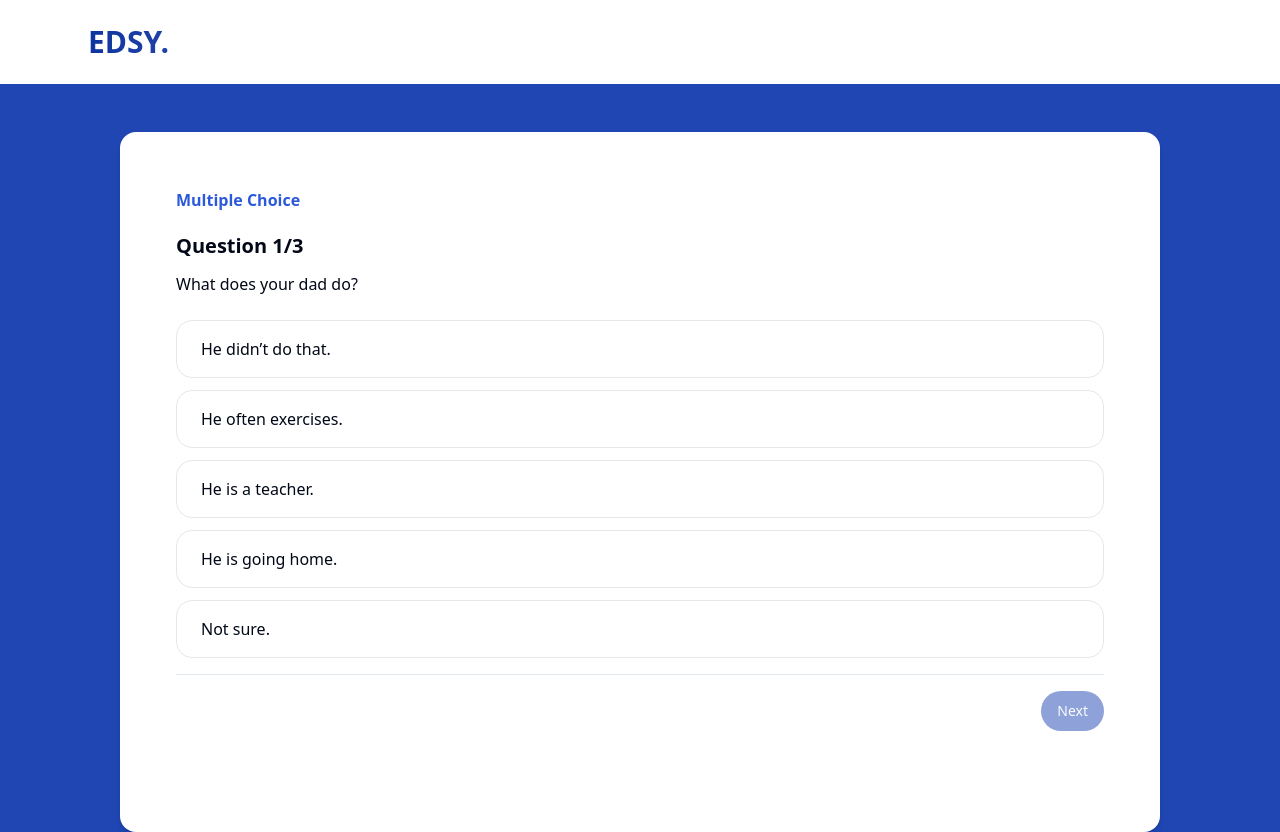
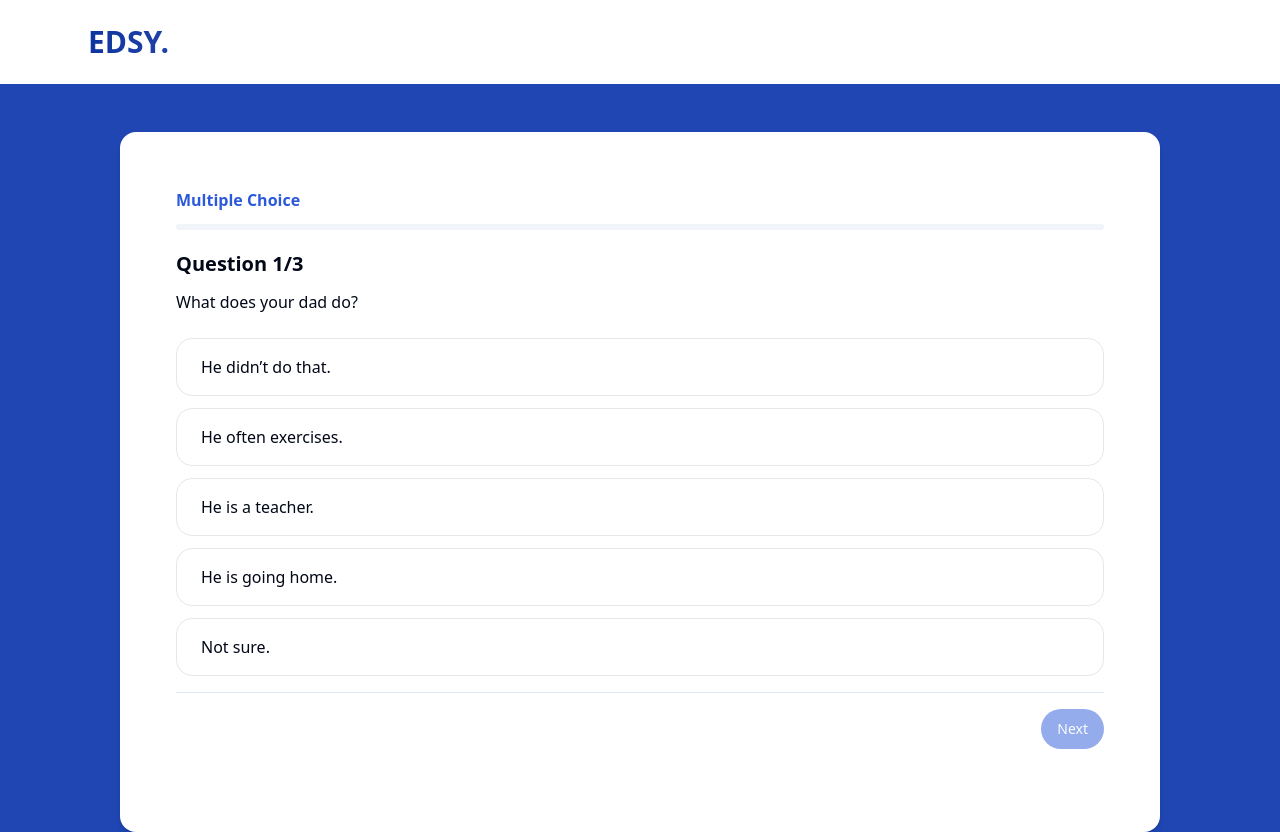
Before and after one commit to bossthanawat/edsy-assignment, a React (Vite) app: page /question in a window 1280 px wide. Built offline with nearby package versions, Linux system fonts and the light colour scheme; a web font is replaced by a local one.

Commit message:
Add Progress

```diff
--- a/package.json
+++ b/package.json
@@ -11,6 +11,7 @@
   },
   "dependencies": {
     "@hookform/resolvers": "^3.3.4",
+    "@radix-ui/react-progress": "^1.0.3",
     "@radix-ui/react-slot": "^1.0.2",
     "class-variance-authority": "^0.7.0",
     "clsx": "^2.1.1",
--- /dev/null
+++ b/src/components/ui/progress.tsx
@@ -0,0 +1,26 @@
+import * as React from "react";
+import * as ProgressPrimitive from "@radix-ui/react-progress";
+
+import { cn } from "@/lib/utils";
+
+const Progress = React.forwardRef<
+  React.ElementRef<typeof ProgressPrimitive.Root>,
+  React.ComponentPropsWithoutRef<typeof ProgressPrimitive.Root>
+>(({ className, value, ...props }, ref) => (
+  <ProgressPrimitive.Root
+    ref={ref}
+    className={cn(
+      "relative h-[6px] w-full overflow-hidden rounded-full bg-secondary",
+      className
+    )}
+    {...props}
+  >
+    <ProgressPrimitive.Indicator
+      className="h-full w-full flex-1 bg-primary transition-all rounded-full"
+      style={{ transform: `translateX(-${100 - (value || 0)}%)` }}
+    />
+  </ProgressPrimitive.Root>
+));
+Progress.displayName = ProgressPrimitive.Root.displayName;
+
+export { Progress };
--- a/src/pages/question/Question.tsx
+++ b/src/pages/question/Question.tsx
@@ -3,6 +3,7 @@
 import { useMemo, useState } from "react";
 import QuestionStep from "./components/question-step";
 import QuestionFinal from "./components/question-final";
+import { Progress } from "@/components/ui/progress";
 
 const Question = () => {
   const [currentStep, setCurrentStep] = useState(0);
@@ -31,7 +32,7 @@
     setCurrentStep(currentStep - 1);
   };
 
-  const numberAllQuestion = listQuestion.length;
+  const maxQuestion = listQuestion.length;
   const currentQuestion = useMemo(
     () => listQuestion[currentStep],
     [currentStep]
@@ -40,9 +41,11 @@
   const step =
     currentStep === 0
       ? "frist"
-      : currentStep === numberAllQuestion - 1
+      : currentStep === maxQuestion - 1
       ? "last"
       : "middle";
+
+  const percent = (currentStep / maxQuestion) * 100;
 
   return (
     <>
@@ -51,11 +54,14 @@
           {!currentQuestion && <QuestionFinal />}
           {currentQuestion && (
             <>
-              <p className="text-primary-500 font-bold">Multiple Choice</p>
+              <div className="flex justify-between">
+                <p className="text-primary-500 font-bold">Multiple Choice</p>
+              </div>
+              <Progress className="mt-3" value={percent} />
               <div className="h-full flex flex-col">
                 <div className="flex flex-col">
                   <p className="text-xl font-bold mt-5">
-                    Question {currentStep + 1}/{numberAllQuestion}
+                    Question {currentStep + 1}/{maxQuestion}
                   </p>
                 </div>
                 <div>
--- a/src/styles/globals.css
+++ b/src/styles/globals.css
@@ -13,7 +13,7 @@
     --popover: 0 0% 100%;
     --popover-foreground: 222.2 84% 4.9%;
 
-    --primary: 224 70% 41%;
+    --primary: 224 70% 51%;
     --primary-foreground: 210 40% 98%;
     --primary-50: 223 69% 95%;
     --primary-200: 224 71% 80%;
```
Also changed, not shown: 1 other file (tests, documents, lock files or other folders).
